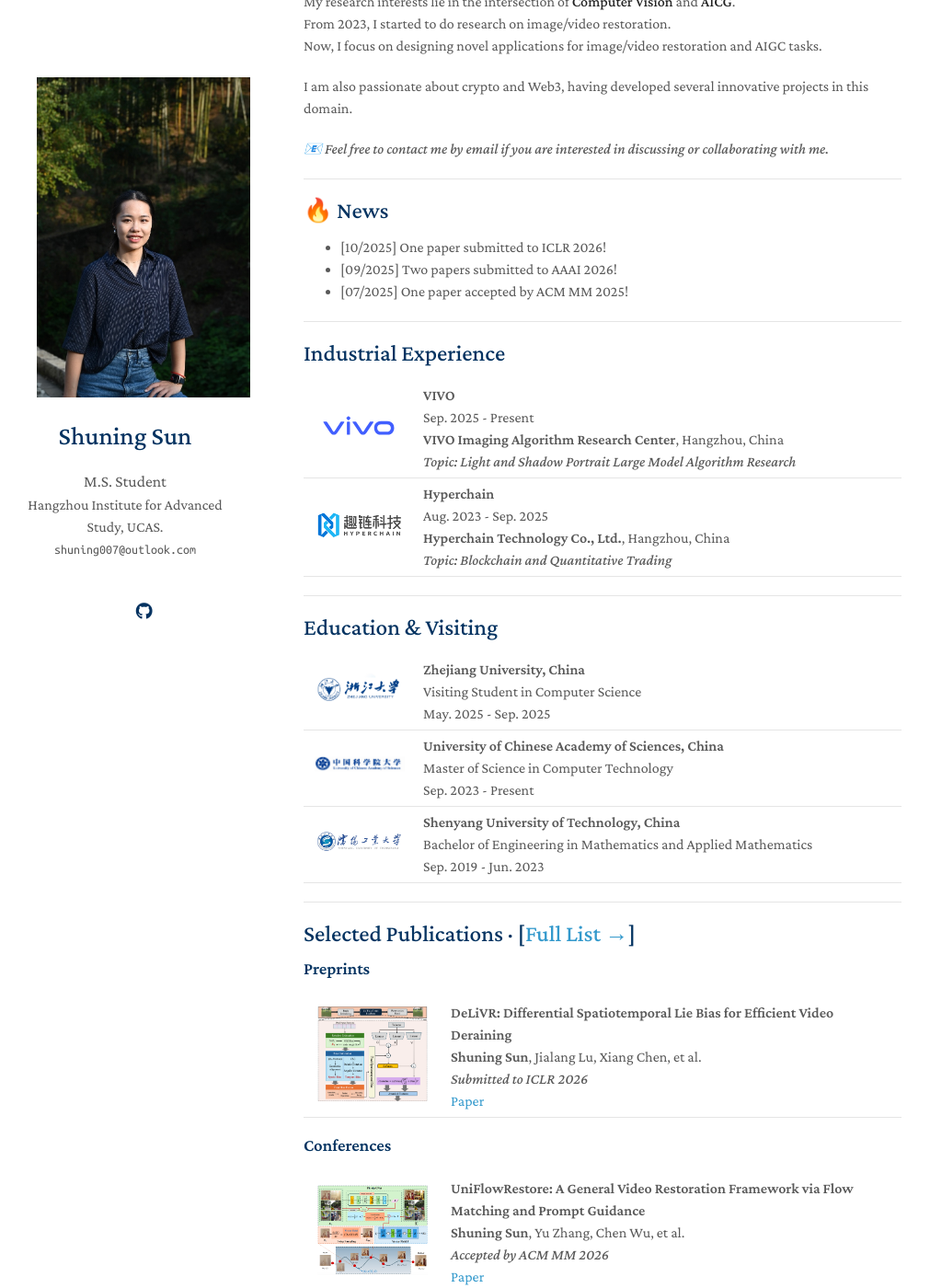
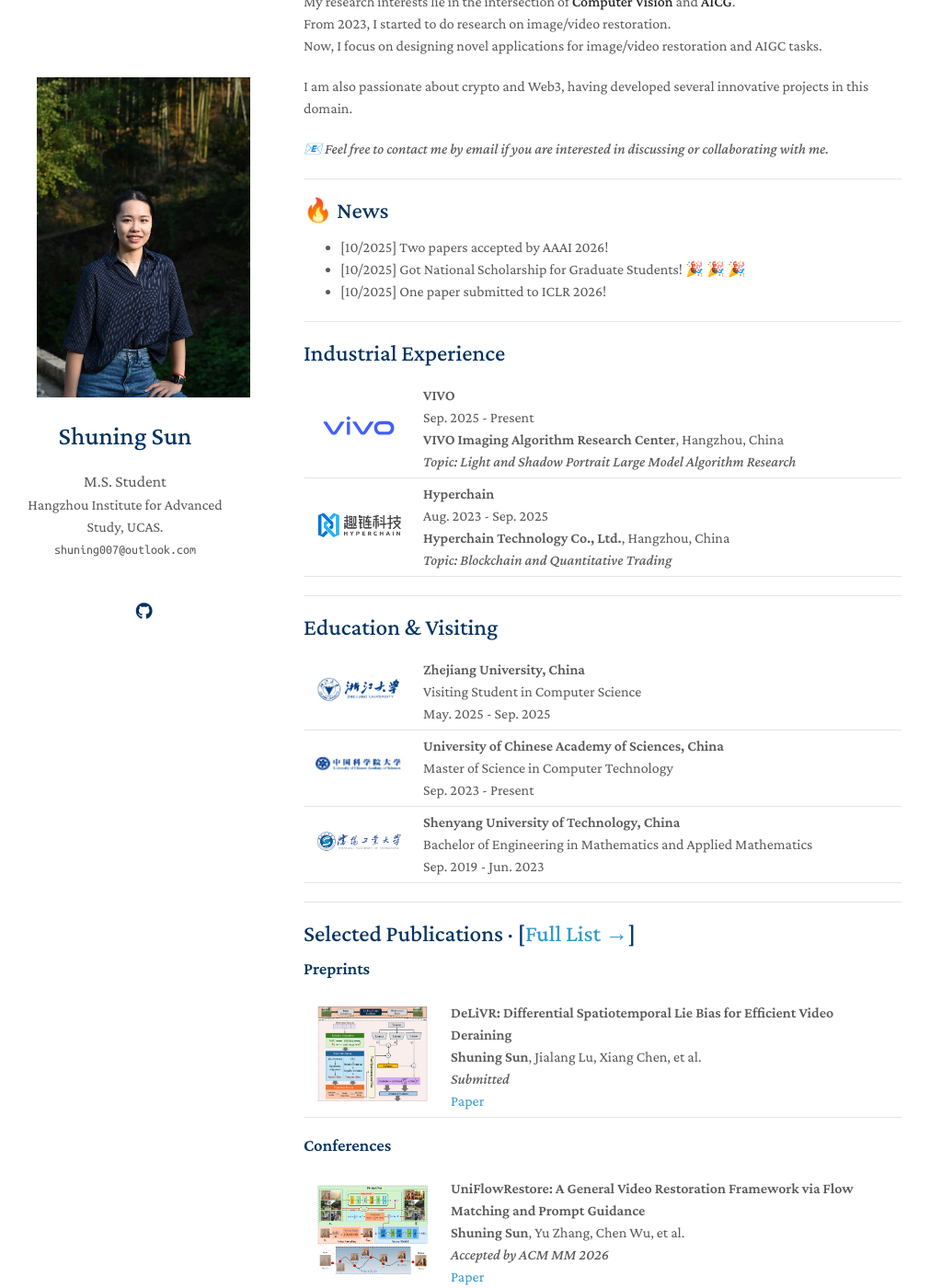
Before and after one commit to Shuning0312/Shuning0312.github.io, a Jekyll site: the page built from index.md, in a window 1280 px wide and 1400 px high, scrolled down 211 px. Shown: the whole window at 92% size, without its empty margins (140-1151 px from the left). Built offline with Jekyll 4.4.1, drawn with Linux system fonts in a browser that asks for light colours; nearby versions of some CDN libraries; a style sheet for code colours, icons or effects is not loaded; our own code applies the rules of GitHub Pages for plain Markdown files; some of the changed text lies outside the part shown.

Commit message:
Update homepage layout

```diff
--- a/index.md
+++ b/index.md
@@ -18,9 +18,9 @@
 
 ## 🔥 News
 
+- [10/2025] Two papers accepted by AAAI 2026!
+- [10/2025] Got National Scholarship for Graduate Students! 🎉 🎉 🎉
 - [10/2025] One paper submitted to ICLR 2026!
-- [09/2025] Two papers submitted to AAAI 2026!
-- [07/2025] One paper accepted by ACM MM 2025!
 
 ---
 
@@ -105,7 +105,7 @@
 <td>
 <b>DeLiVR: Differential Spatiotemporal Lie Bias for Efficient Video Deraining</b><br>
 <b>Shuning Sun</b>, Jialang Lu, Xiang Chen, et al.<br>
-<i>Submitted to ICLR 2026</i><br>
+<i>Submitted</i><br>
 <a href="https://www.arxiv.org/abs/2509.21719">Paper</a>
 </td>
 </tr>
@@ -134,6 +134,11 @@
 <div class="honors">
   <div class="honor-item">
     <span class="honor-date">[04/2024]</span>
+    <span class="honor-text">National Scholarship for Graduate Students.</span>
+  </div>
+
+  <div class="honor-item">
+    <span class="honor-date">[04/2024]</span>
     <span class="honor-text">Web3.0 Innovation Competition — RentChain, Third Prize in Hong Kong Region.</span>
   </div>
 
```
